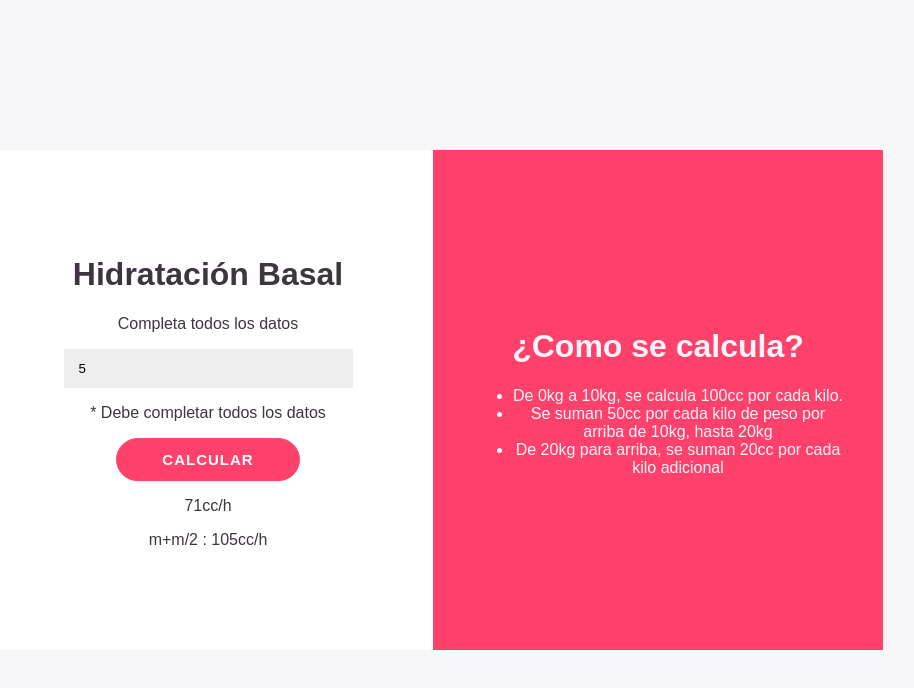
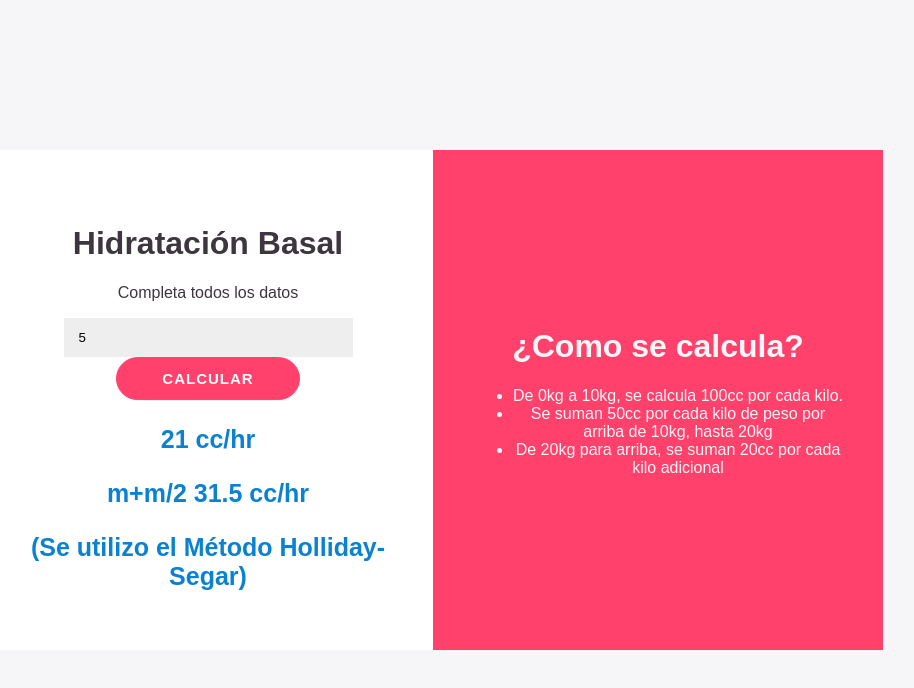
Before and after one commit to Cesar-Robin/CalculadoraBasal, a plain HTML site: page index.html in a window 1280 px wide. Both pictures are taken after typing "5" into the empty fields and a click on the button "CALCULAR". Shown: the whole page, without its empty margins (207-1121 px from the left). Drawn offline with Linux system fonts and the light colour scheme.

Commit message:
Add files via upload

```diff
--- a/index.html
+++ b/index.html
@@ -1,8 +1,10 @@
 <!DOCTYPE html>
 <html>
     <head>
+        <title>title> Calculadora de hidratacion Basal </title>
         <link rel="stylesheet" href="./style.css">
         <script src="script.js" defer></script>
+        <meta charset="UTF-8">
 </head>
 <body>
     <div id="contenedor">
@@ -10,11 +12,12 @@
             <div class="contenido">
                 <h1>Hidratación Basal</h1>
                 <p >Completa todos los datos</p>
-                <input type="number" placeholder="Peso en kg" />
-                <p>* Debe completar todos los datos</p>
-                <button>Calcular</button>
-                <p>71cc/h</p>
-                <p>m+m/2 : 105cc/h</p>
+                <input class="item" id="peso" type="number" placeholder="Peso en kg" />
+                <p class="item" id="error">* Debe completar todos los datos</p>
+                <button class="item" id="calcular">Calcular</button>
+                <p class="item resultado" id="flu">71cc/h</p>
+                    <p class="item resultado" id="man">m+m/2 : 105cc/h</p>
+                    <p class="item resultado" id="met">(Se calculó utilizando el método x)</p>
             </div>
         </div>
         <div id="detalle">
--- /dev/null
+++ b/script.js
@@ -0,0 +1,39 @@
+function calcFlujo(peso){
+    if (peso <= 10){
+		return Math.round((100 * peso)/24);}
+	else if (peso > 10 && peso <= 20){
+		return Math.round(((100 * 10)+ 50 * (peso - 10))/24);}
+	else if (peso <= 30){
+		return Math.round(((100 * 10)+(50 * 10)+ 20 * (peso - 20))/24);}
+    else{
+        return Math.round((( (peso * 4) + 7) / (peso + 90))*1500/24);}
+}
+
+let calculadora = document.getElementById("calcular");
+const ERROR = document.getElementById("error");
+const FLU = document.getElementById('flu');
+const MAN = document.getElementById('man');
+const MET = document.getElementById('met');
+let dato;
+let peso;
+calcular.addEventListener("click", () =>{ dato = document.getElementById("peso");
+    peso = dato.value * 1;
+    if (dato.value === ""){
+        ERROR.style.display = "block";
+        FLU.style.display = 'none';
+        MAN.style.display = 'none';
+        MET.style.display = 'none';
+        return;
+    }
+    else{
+        ERROR.style.display = 'none'
+        let flujo = calcFlujo(peso);
+        let mantenimiento = flujo*1.5;
+        FLU.innerHTML = flujo + ' cc/hr';
+        MAN.innerHTML = 'm+m/2 ' + mantenimiento + ' cc/hr';
+        MET.innerHTML = peso <=30 ? "(Se utilizo el Método Holliday-Segar)" : "(Se utilizo el Método de superficie corporal)";
+        FLU.style.display = 'block';
+        MAN.style.display = 'block';
+        MET.style.display = 'block';
+    }
+})
```
